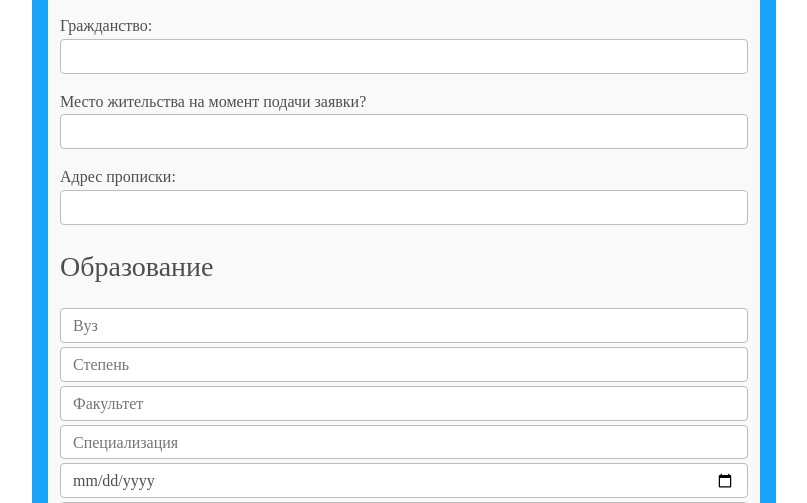
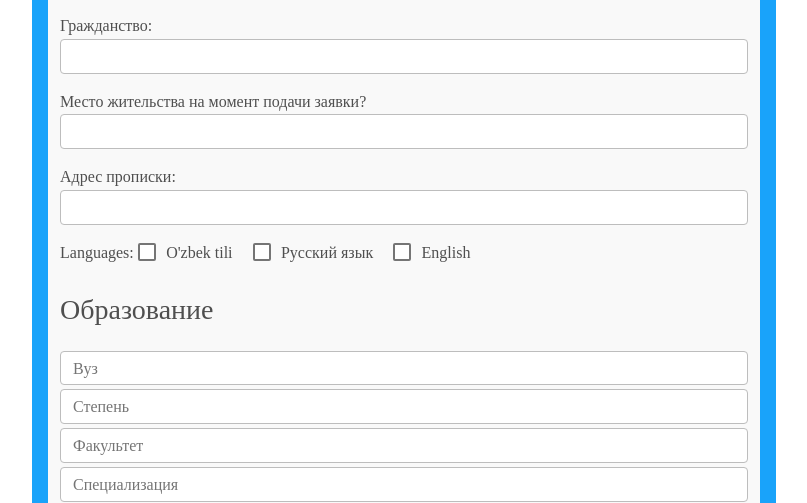
Before and after one commit to RizobekS/teachUZB, a Django app: template teachUZB_app/templates/full_registration.html in a window 1280 px wide. Shown: the part 746-1249 px from the top of the page, without its empty margins (236-1043 px from the left). Run offline with Django 3.2, Linux system fonts and the light colour scheme; the template is opened without the code that fills it, so the values that code supplies are empty; some web fonts are replaced.

Commit message:
added new field for languages

```diff
--- a/teachUZB_app/templates/full_registration.html
+++ b/teachUZB_app/templates/full_registration.html
@@ -28,7 +28,8 @@
                 {% for message in messages %}
                 {% if name != "Упс, что-то пошло не так!" %}
                 <div class="alert alert-success alert-dismissible fade show" role="alert">
-                                    <h6><strong>{{ name }}</strong>, {% trans 'большое спасибо за ваше сообщение! Мы свяжемся с Вами в скором времени!' %}</h6>
+                    <h6><strong>{{ name }}</strong>, {% trans 'большое спасибо за ваше сообщение! Мы свяжемся с Вами в
+                        скором времени!' %}</h6>
                     <button type="button" class="btn-close" data-dismiss="alert" aria-label="Close">
                     </button>
                 </div>
@@ -105,6 +106,25 @@
                                 <span class="error_span" style="color: darkred; display: none;">{% trans 'Заполните поле' %}</span>
                                 <input name="personal_registered_address" type="text" class="form-control" required>
                             </div>
+                            <div class="custom_form_input form-outline">
+                                {% trans 'Languages' %}: <span style="color: darkred; display: none;">{% trans 'Заполните поле' %}</span>
+                                <div class="form-check form-check-inline">
+                                    <input class="form-check-input" type="checkbox" id="inlineCheckbox1" name="language"
+                                           value="O'zbek tili"/>
+                                    <label class="form-check-label" for="inlineCheckbox1">O'zbek tili</label>
+                                </div>
+
+                                <div class="form-check form-check-inline">
+                                    <input class="form-check-input" type="checkbox" id="inlineCheckbox2" name="language"
+                                           value="Русский язык"/>
+                                    <label class="form-check-label" for="inlineCheckbox2">Русский язык</label>
+                                </div>
+                                <div class="form-check form-check-inline">
+                                    <input class="form-check-input" type="checkbox" id="inlineCheckbox3" name="language"
+                                           value="English"/>
+                                    <label class="form-check-label" for="inlineCheckbox3">English</label>
+                                </div>
+                            </div>
 
                             <br>
                             <div id="education_fields">
@@ -125,13 +145,15 @@
                                        required
                                        placeholder="{% trans 'Дата окончания' %}">
                                 <label class="small mb-1">{% trans 'Скан диплома о высшем образовании или CV, если диплом ещё не получен. Поле не является обязательным для заполнения! pdf, doc, docx, jpg' %}:</label>
-                                    <input type="file" name="education_1_file" accept=".jpg, .doc, .docx, application/pdf" class="form-control">
+                                <input type="file" name="education_1_file" accept=".jpg, .doc, .docx, application/pdf"
+                                       class="form-control">
                             </div>
                             <button type="button" class="btn btn-warning my-3" id="add_education">
                                 {% trans 'Добавить ещё' %}
                             </button>
                             <h3>{% trans 'Опыт работы' %}</h3>
-                                <span class="error_span" style="color: darkred; display: none;">{% trans 'Заполните поле' %}</span>
+                            <span class="error_span"
+                                  style="color: darkred; display: none;">{% trans 'Заполните поле' %}</span>
                             <div id="experience_fields">
                                 <!-- Пустые поля для опыта работы -->
                                 <input type="text" class="form-control mt-4" required
@@ -148,7 +170,8 @@
                             </button>
                             <h3>{% trans 'Общественная деятельность' %}</h3>
                             <p>{% trans 'Укажите, пожалуйста, в каких социальных проектах вы принимали участие за последние 5 лет' %}</p>
-                                <span class="error_span" style="color: darkred; display: none;">{% trans 'Заполните поле' %}</span>
+                            <span class="error_span"
+                                  style="color: darkred; display: none;">{% trans 'Заполните поле' %}</span>
                             <div id="social_activities_fields">
                                 <!-- Пустые поля для социального мероприятия -->
                                 <input type="text" class="form-control mt-4" name="social_1_company" required
@@ -200,7 +223,8 @@
                                 {% trans 'Как вы думаете, в чем ваша ценность для детей и школы? Пожалуйста, дайте развернутый ответ в форме эссе. *:' %}
                                 <p id="textarea_alert_text" style="color: darkred; display: none">{% trans 'Количества символов должны быть больше 1000 и меньше 3000' %}</p>
                                 <div class="form-outline" data-mdb-input-init>
-                                    <textarea id="mytextarea" name="value_to_the_children" class="form-control" cols="30"
+                                    <textarea id="mytextarea" name="value_to_the_children" class="form-control"
+                                              cols="30"
                                               data-mdb-showcounter="true" maxlength="3000" required
                                               rows="10"></textarea>
                                     <div class="form-helper"></div>
@@ -211,7 +235,8 @@
                                 {% trans 'Какую пользу вам может принести опыт участия в программе? Пожалуйста, дайте развернутый ответ в форме эссе. *:' %}
                                 <p id="textarea_alert_text" style="color: darkred; display: none">{% trans 'Количества символов должны быть больше 1000 и меньше 3000' %}</p>
                                 <div class="form-outline" data-mdb-input-init>
-                                    <textarea id="mytextarea" name="benefit_from_your_experience_in_the_program" class="form-control" cols="30"
+                                    <textarea id="mytextarea" name="benefit_from_your_experience_in_the_program"
+                                              class="form-control" cols="30"
                                               data-mdb-showcounter="true" maxlength="3000" required
                                               rows="10"></textarea>
                                     <div class="form-helper"></div>
@@ -262,7 +287,7 @@
             var textarea_alert = document.getElementById("textarea_alert_text");
             var textLength = textArea.value.length;
 
-                if (textLength < 350 || textLength > 500) {
+            if (textLength < 1000 || textLength > 3000) {
                 textarea_alert.style.display = "block";
                 return false;
             }
--- a/teachUZB_app/views.py
+++ b/teachUZB_app/views.py
@@ -207,6 +207,7 @@ def full_registration(request):
         personal_data.citizenship = request.POST.get("personal_citezenship")
         personal_data.which_city = request.POST.get("personal_which_city")
         personal_data.registered_address = request.POST.get("personal_registered_address")
+        personal_data.language = request.POST.getlist("language")
         personal_data.save()
 
         participationinprogram = ParticipationInProgram()
```
Also changed, not shown: teachUZB_app/models.py (+4 -3 lines), teachUZB_app/locale/ru/LC_MESSAGES/django.po, teachUZB_app/locale/uz/LC_MESSAGES/django.po, 2 other files. Lines whose indentation alone changed are shown as unchanged.
